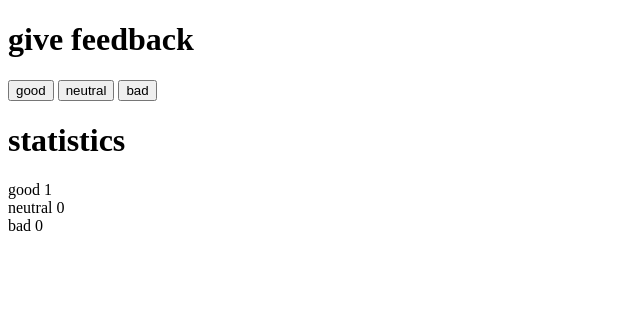
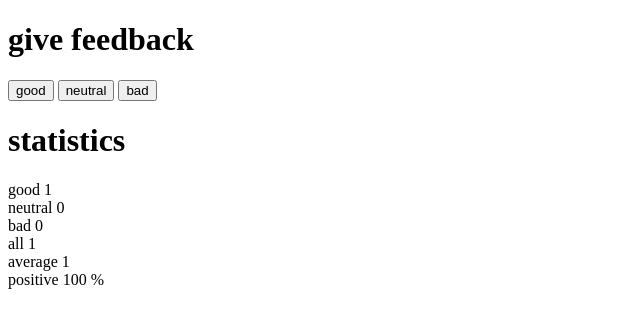
Before and after one commit to thenarain/full-stack-open, a React (Create React App) app in the folder part1/unicafe/: page / in a window 1280 px wide. Both pictures are taken after a click on the button "good". Shown: the top 328 px of the page, without its empty margins (0-640 px from the left). Built offline with nearby package versions, Linux system fonts and the light colour scheme.

Commit message:
Add unicafe step2 exercise1.7

```diff
--- a/part1/unicafe/src/App.js
+++ b/part1/unicafe/src/App.js
@@ -1,4 +1,31 @@
 import { useState } from "react";
+
+const Average = (props) => {
+  const avg = () => {
+    let wholescore = props.good * 1 + props.neutral * 0 + props.bad * -1;
+    return wholescore / props.total;
+  };
+  if (props.total !== 0) {
+    return (
+      <div>
+        {props.stats} {avg()}
+      </div>
+    );
+  }
+};
+
+const Positive = (props) => {
+  const percentage = () => {
+    return (props.good / props.total) * 100;
+  };
+  if (props.good !== 0) {
+    return (
+      <div>
+        {props.stats} {percentage()} %
+      </div>
+    );
+  }
+};
 
 const Feedback = (props) => {
   return (
@@ -43,6 +70,15 @@ const App = () => {
       <Feedback feedback="good" value={good} />
       <Feedback feedback="neutral" value={neutral} />
       <Feedback feedback="bad" value={bad} />
+      <Feedback feedback="all" value={good + neutral + bad} />
+      <Average
+        stats="average"
+        good={good}
+        neutral={neutral}
+        bad={bad}
+        total={good + neutral + bad}
+      />
+      <Positive stats="positive" good={good} total={good + neutral + bad} />
     </>
   );
 };
```
